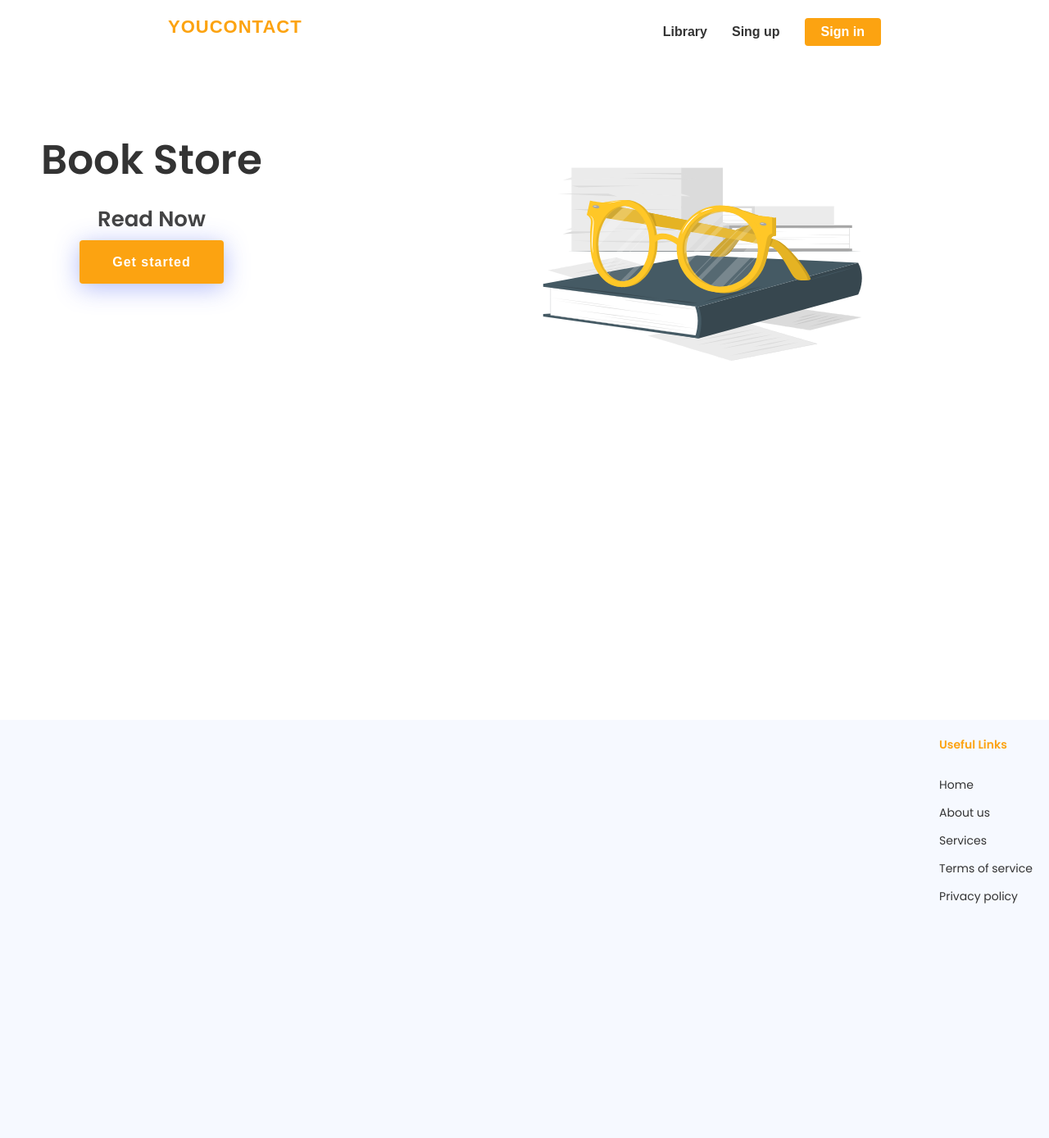
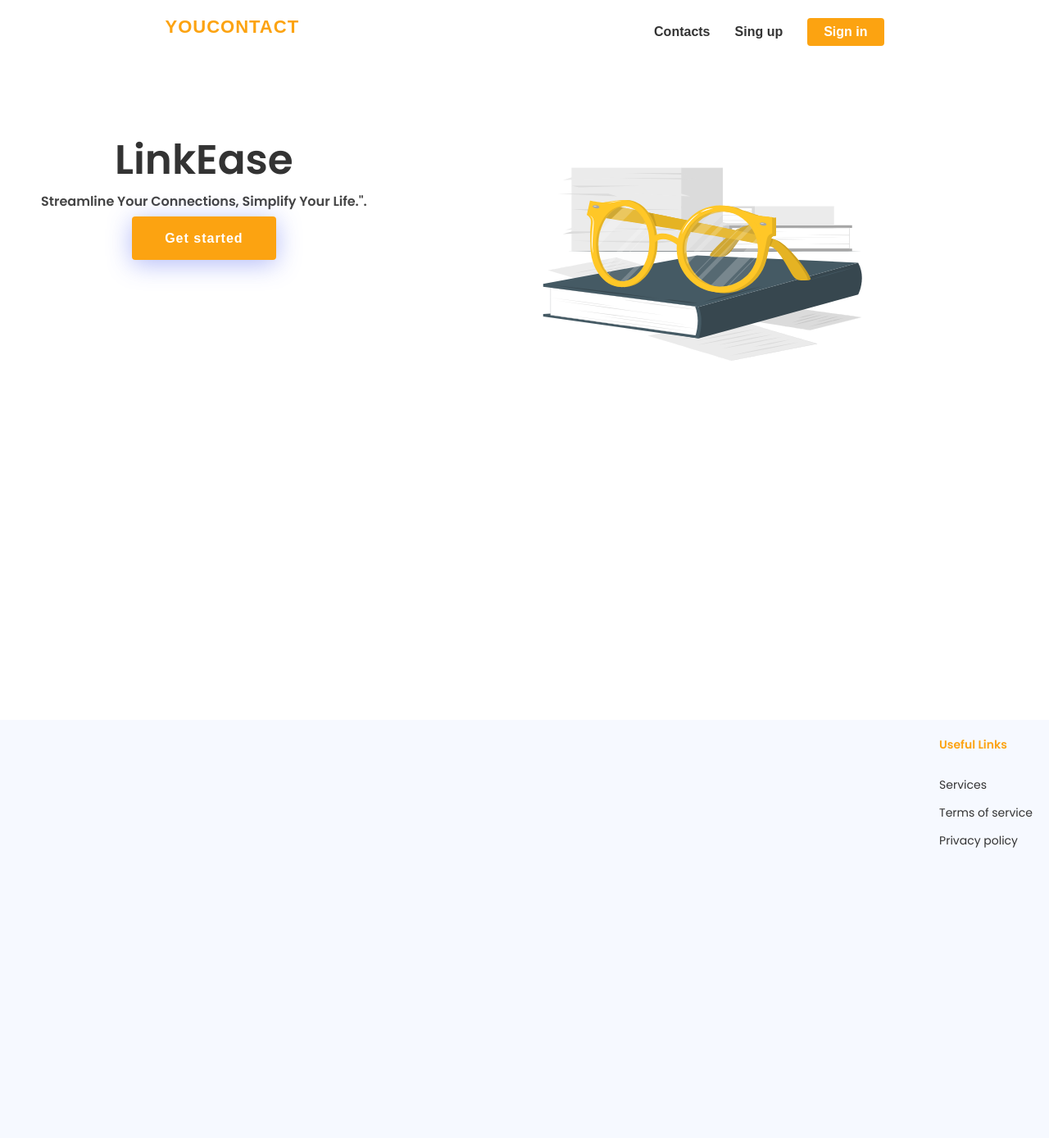
Before and after one commit to emminyell/Brief2_sprint3, a PHP site: page / in a window 1280 px wide. Shown: the whole page at 82% size. Run offline with PHP 8.4, Linux system fonts and the light colour scheme.

Commit message:
modifier le content de page home

```diff
--- a/index.php
+++ b/index.php
@@ -25,7 +25,7 @@
       <a class="logo">YOUCONTACT</a></div>
       <nav id="navbar" class="navbar">
         <ul>
-          <li><a class="nav-link scrollto" href="#contact">Library</a></li>
+          <li><a class="nav-link scrollto" href="#contact">Contacts</a></li>
           <li><a class="nav-link scrollto" href="register_form.php">Sing up</a></li>
           <li><a class="getstarted scrollto" href="login_form.php">Sign in</a></li>
         </ul>
@@ -40,8 +40,8 @@
         <div class="col-lg-6 d-flex flex-column justify-content-center">
           <div class="content">
             <div clas="ktba"></div>
-          <h1 data-aos="fade-up">Book Store</h1>
-          <h2 data-aos="fade-up" data-aos-delay="400">Read Now</h2>
+          <h1 data-aos="fade-up">LinkEase</h1>
+          <h4 data-aos="fade-up" data-aos-delay="400"> Streamline Your Connections, Simplify Your Life.".</h4>
           <div data-aos="fade-up" data-aos-delay="600">
             <div class="text-center text-lg-start">
               <div class="buton">
@@ -70,8 +70,6 @@
           <div class="col-lg-2 col-6 footer-links">
             <h4>Useful Links</h4>
             <ul>
-              <li><i class="bi bi-chevron-right"></i> <a href="#">Home</a></li>
-              <li><i class="bi bi-chevron-right"></i> <a href="#">About us</a></li>
               <li><i class="bi bi-chevron-right"></i> <a href="#">Services</a></li>
               <li><i class="bi bi-chevron-right"></i> <a href="#">Terms of service</a></li>
               <li><i class="bi bi-chevron-right"></i> <a href="#">Privacy policy</a></li>
```
